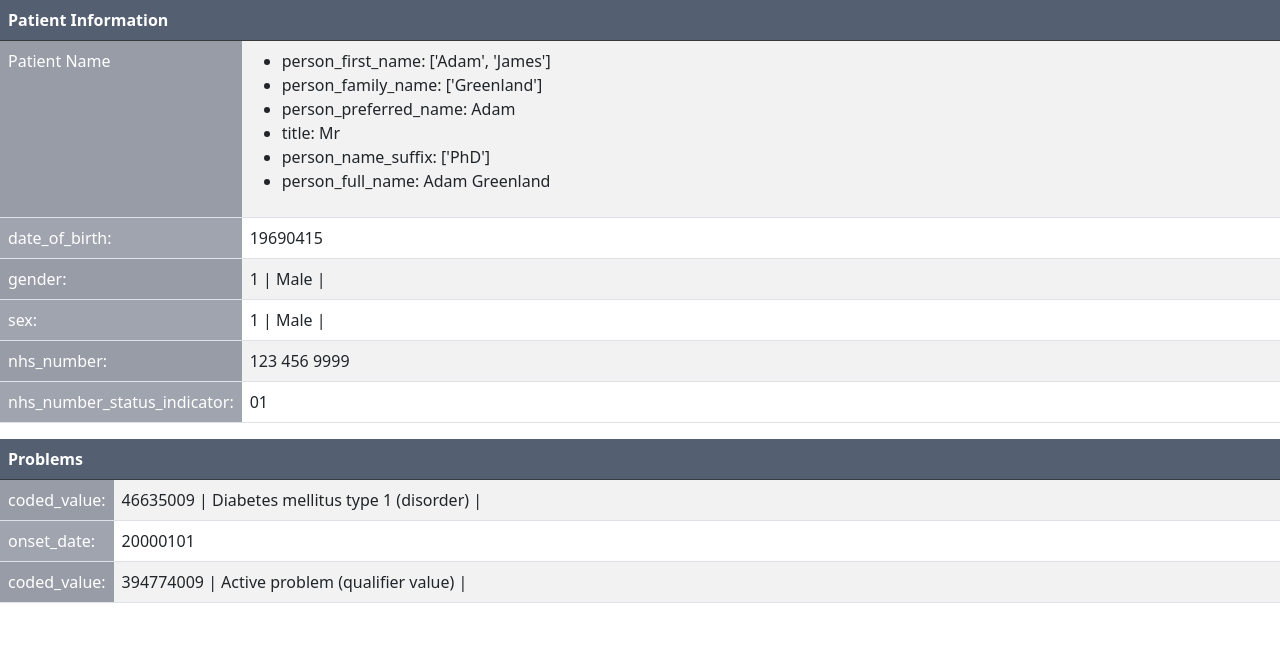
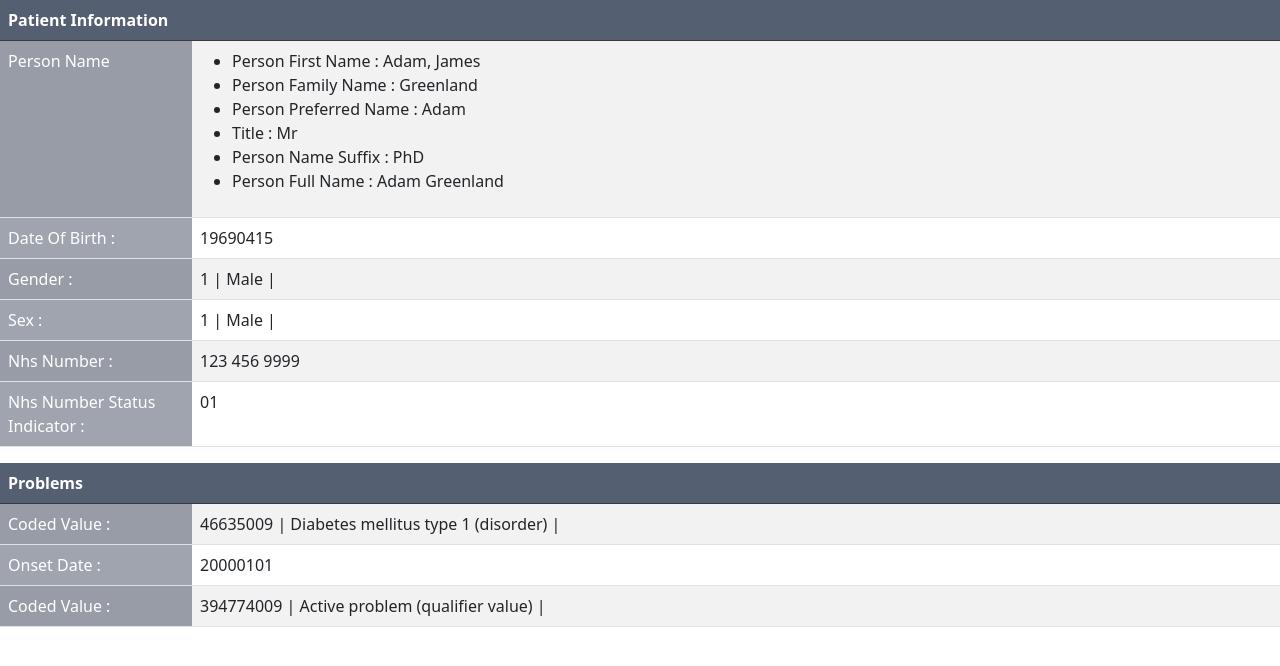
Before and after one commit to charliemccay/PRSB-Jinja-Templates, a Flask app: page / in a window 1280 px wide. Shown: the top 666 px of the page. Run offline with Flask 3, Linux system fonts and the light colour scheme.

Commit message:
Text Formatting Fixed

```diff
--- a/templates/NewRightTemplate.html
+++ b/templates/NewRightTemplate.html
@@ -13,17 +13,26 @@
 {% macro inside_list(data) %}
 <ul>
     {% for key, value in data.items() %}
-        <li>{{ key }}: {{ value }}</li>
+        {% if value is iterable and (value is not string and value is not mapping) %}
+           {% set value = value | join(', ') %}
+           <li>{{ key_format_fix(key) }}: {{ value }}</li>
+        {% else %}
+            <li>{{ key_format_fix(key) }}: {{ value }}</li>
+        {% endif %}
     {% endfor %}
 </ul>
 {% endmacro %}
 
 
+{% macro key_format_fix(data) %}
+     {{ data.replace('_', ' ').title() }}
+{% endmacro %}
+
 
 <table class="table table-striped">
     <thead class="table-dark">
         <tr>
-        <th scope="col" style="background-color: rgba(42, 55, 79, 0.8); width:15px;">Patient Information</th>
+        <th scope="col" style="background-color: rgba(42, 55, 79, 0.8); width: 15%;">Patient Information</th>
         <th scope="col" style="background-color: rgba(42, 55, 79, 0.8);"></th>
         </tr>
     </thead>
@@ -35,14 +44,14 @@
                             {{ print_dict(value) }}
                         {% elif key == 'person_name' %}
                             <tr>
-                                <td style="background-color: rgba(42, 55, 79, 0.45); color: white; width:15px;">Patient Name</td>
+                                <td style="background-color: rgba(42, 55, 79, 0.45); color: white;">{{ key_format_fix(key) }}</td>
                                 <td>{{ inside_list(value) }}</td>
                             </tr>
                         {% elif key == 'problem_list' %}
                             <table class="table table-striped">
                                 <thead class="table-dark">
                                     <tr>
-                                    <th scope="col" style="background-color: rgba(42, 55, 79, 0.8);">Problems</th>
+                                    <th scope="col" style="background-color: rgba(42, 55, 79, 0.8); width: 15%;">Problems</th>
                                     <th scope="col" style="background-color: rgba(42, 55, 79, 0.8);"></th>
                                     </tr>
                                 </thead>
@@ -64,7 +73,7 @@
 
                         {% else %}
                             <tr>
-                                <td style="background-color: rgba(42, 55, 79, 0.45); color: white;  width:15px;">{{ key }}: </td>
+                                <td style="background-color: rgba(42, 55, 79, 0.45); color: white;">{{ key_format_fix(key) }}: </td>
                                 <td>{{ value }}</td>
                             </tr>
                         {% endif %}
@@ -72,7 +81,7 @@
                 {% else %}
 
                     <tr>
-                        <td style="background-color: rgba(42, 55, 79, 0.45); color: white;  width:15px;">{{ key }}: </td>
+                        <td style="background-color: rgba(42, 55, 79, 0.45); color: white;">{{ key_format_fix(key) }}: </td>
                         <td>{{ value }}</td>
                     </tr>
 
```
